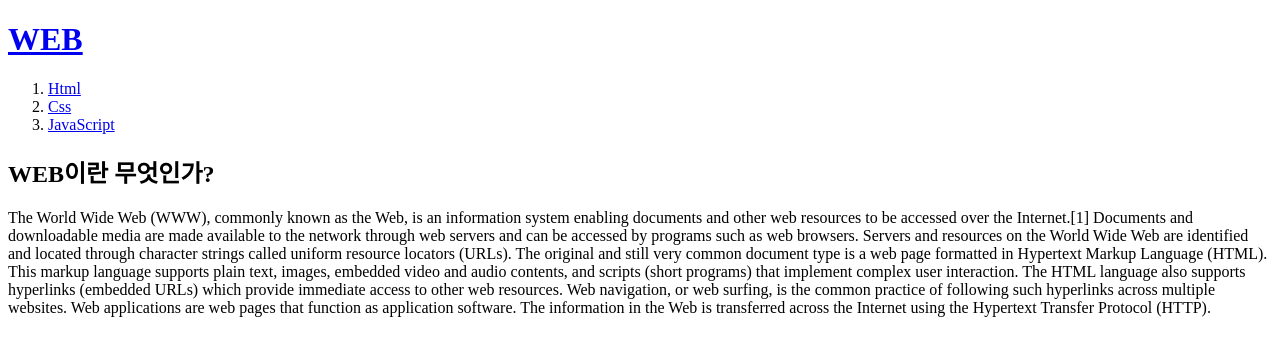
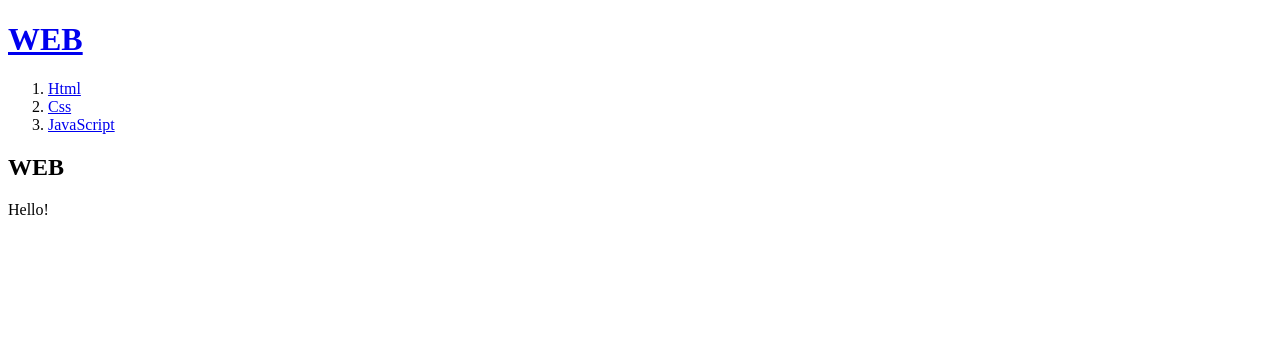
Before and after one commit to greennamu/Lets-go-first-web-site, a plain HTML site: page index.html in a window 1280 px wide. Drawn offline with Linux system fonts and the light colour scheme.

Commit message:
Add files via upload
Index 문구 수정

```diff
--- a/index.html
+++ b/index.html
@@ -13,18 +13,8 @@
         <li><a href="3.html"> JavaScript</a></li>
     </ol>
 
-    <h2>WEB이란 무엇인가?</h2>
-    <p>The World Wide Web (WWW), commonly known as the Web, is an information system enabling documents and
-        other web resources to be accessed over the Internet.[1] Documents and downloadable media are made available
-        to the network through web servers and can be accessed by programs such as web browsers. Servers and
-        resources on the World Wide Web are identified and located through character strings called uniform resource
-        locators (URLs). The original and still very common document type is a web page formatted in Hypertext
-        Markup Language (HTML). This markup language supports plain text, images, embedded video and audio contents,
-        and scripts (short programs) that implement complex user interaction. The HTML language also supports
-        hyperlinks (embedded URLs) which provide immediate access to other web resources. Web navigation, or web
-        surfing, is the common practice of following such hyperlinks across multiple websites. Web applications are
-        web pages that function as application software. The information in the Web is transferred across the
-        Internet using the Hypertext Transfer Protocol (HTTP). </p>
+    <h2>WEB</h2>
+    <p>Hello!</p>
 </body>
 
 </html>
```
